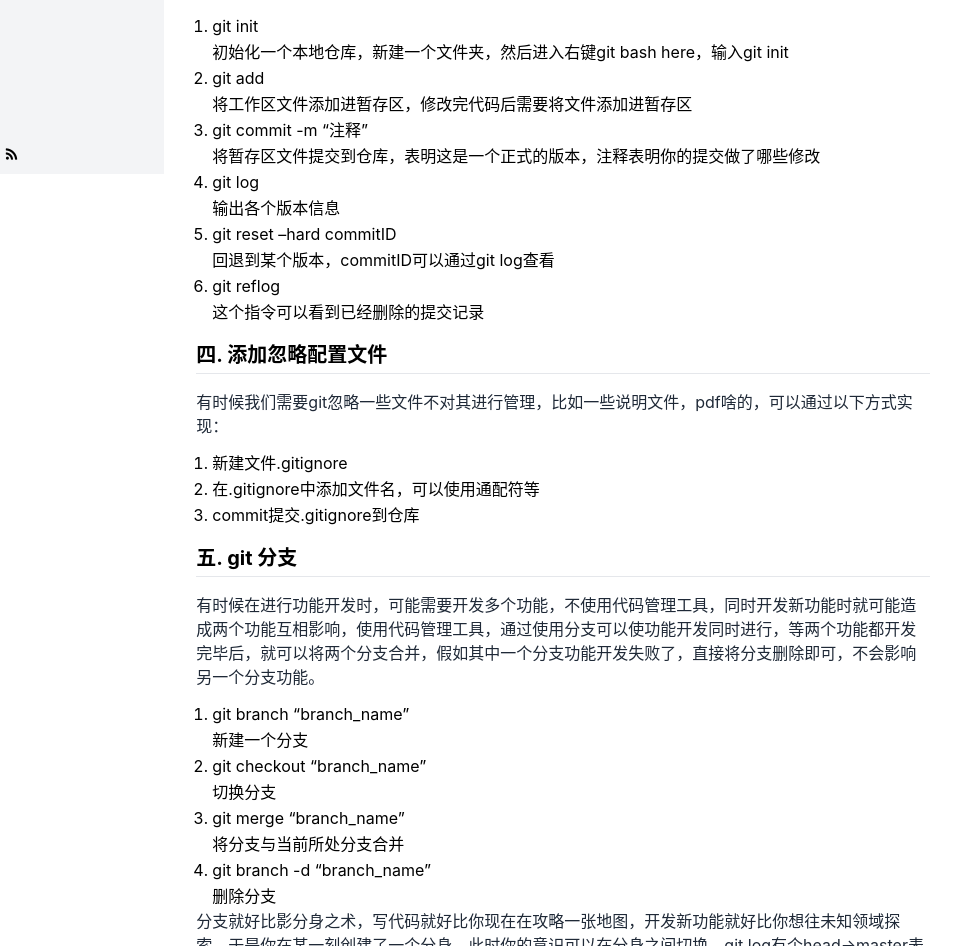
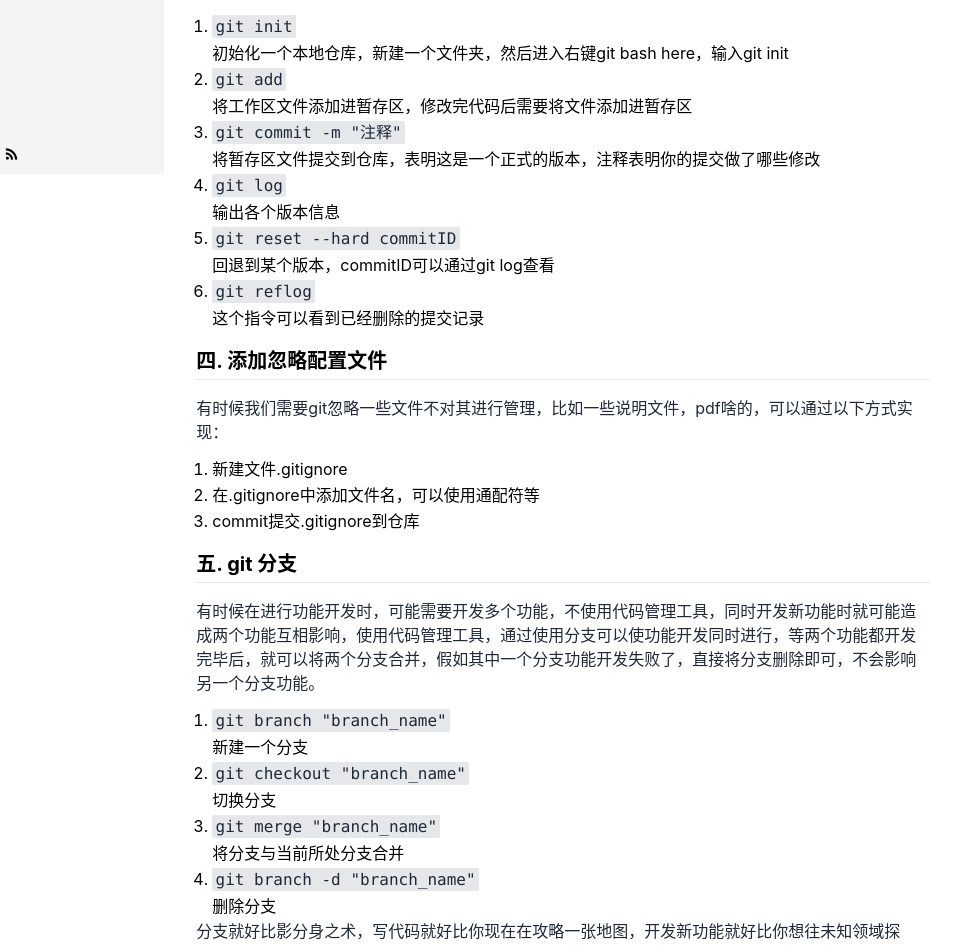
Before and after one commit to shuaibisheng666/shuaibisheng666.github.io, a plain HTML site: page 2024/01/20/git使用教程/index.html in a window 1280 px wide. Shown: the part 626-1572 px from the top of the page, 49-1018 px from the left. Drawn offline with Linux system fonts and the light colour scheme; some packages are replaced by stand-ins of ours; a script that the page names is missing.

Commit message:
Site updated: 2024-01-20 17:40:13

```diff
--- a/2024/01/20/git使用教程/index.html
+++ b/2024/01/20/git使用教程/index.html
@@ -12,7 +12,7 @@
 <meta property="og:description" content="一. git简介 git实际上就是个代码管理工具，可以帮助你管理代码，比如你想开发一个功能，后面遇到障碍了，想重来，就需要你一开始就进行代码备份，但有git就可以直接将代码回退到之前的版本，或者你与其他人协同开发，你们互相之间必须清楚对方对代码做了什么，这个时候就需要有代码管理工具对你们的修改进行记录。 其余代码管理工具还有SVN等，但基本都被淘汰，现在基本都是用git，因为git是分布式的，每个">
 <meta property="og:locale" content="zh_CN">
 <meta property="article:published_time" content="2024-01-20T06:21:59.000Z">
-<meta property="article:modified_time" content="2024-01-20T09:11:22.119Z">
+<meta property="article:modified_time" content="2024-01-20T09:39:59.359Z">
 <meta property="article:author" content="Ma JiaSheng">
 <meta property="article:tag" content="git">
 <meta property="article:tag" content="github">
@@ -243,12 +243,12 @@
 其中name和email随意，email设置是不存在的都可以</li>
 </ol>
 <h3 id="三-基本命令"><a href="#三-基本命令" class="headerlink" title="三. 基本命令"></a>三. 基本命令</h3><ol>
-<li>git init<br>   初始化一个本地仓库，新建一个文件夹，然后进入右键git bash here，输入git init</li>
-<li>git add<br>   将工作区文件添加进暂存区，修改完代码后需要将文件添加进暂存区</li>
-<li>git commit -m “注释”<br>   将暂存区文件提交到仓库，表明这是一个正式的版本，注释表明你的提交做了哪些修改</li>
-<li>git log<br>输出各个版本信息</li>
-<li>git reset –hard commitID<br>回退到某个版本，commitID可以通过git log查看</li>
-<li>git reflog<br>这个指令可以看到已经删除的提交记录</li>
+<li><code>git init</code><br>   初始化一个本地仓库，新建一个文件夹，然后进入右键git bash here，输入git init</li>
+<li><code>git add</code><br>   将工作区文件添加进暂存区，修改完代码后需要将文件添加进暂存区</li>
+<li><code>git commit -m &quot;注释&quot;</code><br>   将暂存区文件提交到仓库，表明这是一个正式的版本，注释表明你的提交做了哪些修改</li>
+<li><code>git log </code><br>输出各个版本信息</li>
+<li><code>git reset --hard commitID</code><br>回退到某个版本，commitID可以通过git log查看</li>
+<li><code>git reflog</code><br>这个指令可以看到已经删除的提交记录</li>
 </ol>
 <h3 id="四-添加忽略配置文件"><a href="#四-添加忽略配置文件" class="headerlink" title="四. 添加忽略配置文件"></a>四. 添加忽略配置文件</h3><p> 有时候我们需要git忽略一些文件不对其进行管理，比如一些说明文件，pdf啥的，可以通过以下方式实现：</p>
 <ol>
@@ -258,25 +258,25 @@
 </ol>
 <h3 id="五-git-分支"><a href="#五-git-分支" class="headerlink" title="五. git 分支"></a>五. git 分支</h3><p>有时候在进行功能开发时，可能需要开发多个功能，不使用代码管理工具，同时开发新功能时就可能造成两个功能互相影响，使用代码管理工具，通过使用分支可以使功能开发同时进行，等两个功能都开发完毕后，就可以将两个分支合并，假如其中一个分支功能开发失败了，直接将分支删除即可，不会影响另一个分支功能。</p>
 <ol>
-<li>git branch “branch_name”<br> 新建一个分支</li>
-<li>git checkout “branch_name”<br> 切换分支</li>
-<li>git merge “branch_name”<br> 将分支与当前所处分支合并</li>
-<li>git branch -d “branch_name”<br> 删除分支</li>
+<li><code>git branch &quot;branch_name&quot;</code><br> 新建一个分支</li>
+<li><code>git checkout &quot;branch_name&quot;</code><br> 切换分支</li>
+<li><code>git merge &quot;branch_name&quot;</code><br> 将分支与当前所处分支合并</li>
+<li><code>git branch -d &quot;branch_name&quot;</code><br> 删除分支</li>
 </ol>
 <p>分支就好比影分身之术，写代码就好比你现在在攻略一张地图，开发新功能就好比你想往未知领域探索，于是你在某一刻创建了一个分身，此时你的意识可以在分身之间切换，git log有个head-&gt;master表示你处于master分支，head就好比你的意识，你的意识切换到哪个分身，你就可以控制那个分身行动，往前探索，假如区域探索完毕（功能开发完毕），就和另一个分身合并，假如分身遭受危险，被怪物击败，只要将那个分身删除，切换另一个分身继续探索即可。</p>
 <h3 id="六-远程仓库"><a href="#六-远程仓库" class="headerlink" title="六. 远程仓库"></a>六. 远程仓库</h3><p>假如你想与其他人协同开发，或者你想将自己的代码开源，就可以使用远程仓库。远程仓库相当于一个第三方服务器，你可以将代码放在他那边，常见的远程git仓库有github，gitee</p>
 <ol>
 <li><p>注册github或gitee账号，创建一个远程仓库</p>
 </li>
-<li><p>创建ssh公钥连接<br> (1) 本地git bash输入  ssh-keygen -t rsa  一路回车<br> 表示生成一个公钥对<br> (2) 本地git bash输入  cat ~&#x2F;.ssh&#x2F;id_rsa.pub<br> 复制公钥然后粘贴添加至github或gitee个人设置公钥中<br> (3) 本地git bash输入ssh -T <a href="mailto:&#x67;&#x69;&#116;&#64;&#x67;&#105;&#x74;&#101;&#101;&#46;&#x63;&#x6f;&#x6d;">&#x67;&#x69;&#116;&#64;&#x67;&#105;&#x74;&#101;&#101;&#46;&#x63;&#x6f;&#x6d;</a><br> 表示与远程服务器创立连接<br> (4) 本地git bash 输入 git remote add 远程仓库名 “仓库地址”<br> 表示添加远程仓库，并给其取名，地址可以在创建的仓库中查看</p>
+<li><p>创建ssh公钥连接<br> (1) 本地git bash输入  <code>ssh-keygen -t rsa</code>  一路回车<br> 表示生成一个公钥对<br> (2) 本地git bash输入  <code>cat ~/.ssh/id_rsa.pub</code><br> 复制公钥然后粘贴添加至github或gitee个人设置公钥中<br> (3) 本地git bash输入<code>ssh -T git@gitee.com</code><br> 表示与远程服务器创立连接<br> (4) 本地git bash 输入 <code>git remote add</code> 远程仓库名 “仓库地址”<br> 表示添加远程仓库，并给其取名，地址可以在创建的仓库中查看</p>
 </li>
-<li><p>git clone “仓库地址”<br> 表示将远程的仓库代码复制到本地,一般只在创建本地仓库时使用一次，后续想跟踪远程仓库的代码修改情况只需要</p>
+<li><p><code>git clone &quot;仓库地址&quot;</code><br> 表示将远程的仓库代码复制到本地,一般只在创建本地仓库时使用一次，后续想跟踪远程仓库的代码修改情况只需要</p>
 </li>
-<li><p>git fetch 远程仓库名 分支名<br> 将远程仓库的分支抓取到本地，但不进行合并</p>
+<li><p><code>git fetch 远程仓库名 分支名</code><br> 将远程仓库的分支抓取到本地，但不进行合并</p>
 </li>
-<li><p>git pull 远程仓库名 分支名<br> 将远程仓库的分支抓取到本地，再进行merge合并</p>
+<li><p><code>git pull 远程仓库名 分支名</code><br> 将远程仓库的分支抓取到本地，再进行merge合并</p>
 </li>
-<li><p>git push 远程仓库名 本地分支名:远程分支名<br> 表示将本地分支推送到远程仓库的分支将二者合并，注意push时可能会产生冲突，假如你与他人协同开发，其他人已经先修改某行代码并先push了，你也修改了那行代码，则可能尝试冲突，所以push前一般需要先pull拉取修改情况，如果本地产生冲突，再在本地解决冲突再提交。</p>
+<li><p><code>git push 远程仓库名 本地分支名:远程分支名</code><br> 表示将本地分支推送到远程仓库的分支将二者合并，注意push时可能会产生冲突，假如你与他人协同开发，其他人已经先修改某行代码并先push了，你也修改了那行代码，则可能尝试冲突，所以push前一般需要先pull拉取修改情况，如果本地产生冲突，再在本地解决冲突再提交。</p>
 </li>
 </ol>
 
```
Also changed, not shown: content.json (+1 -1 lines).
